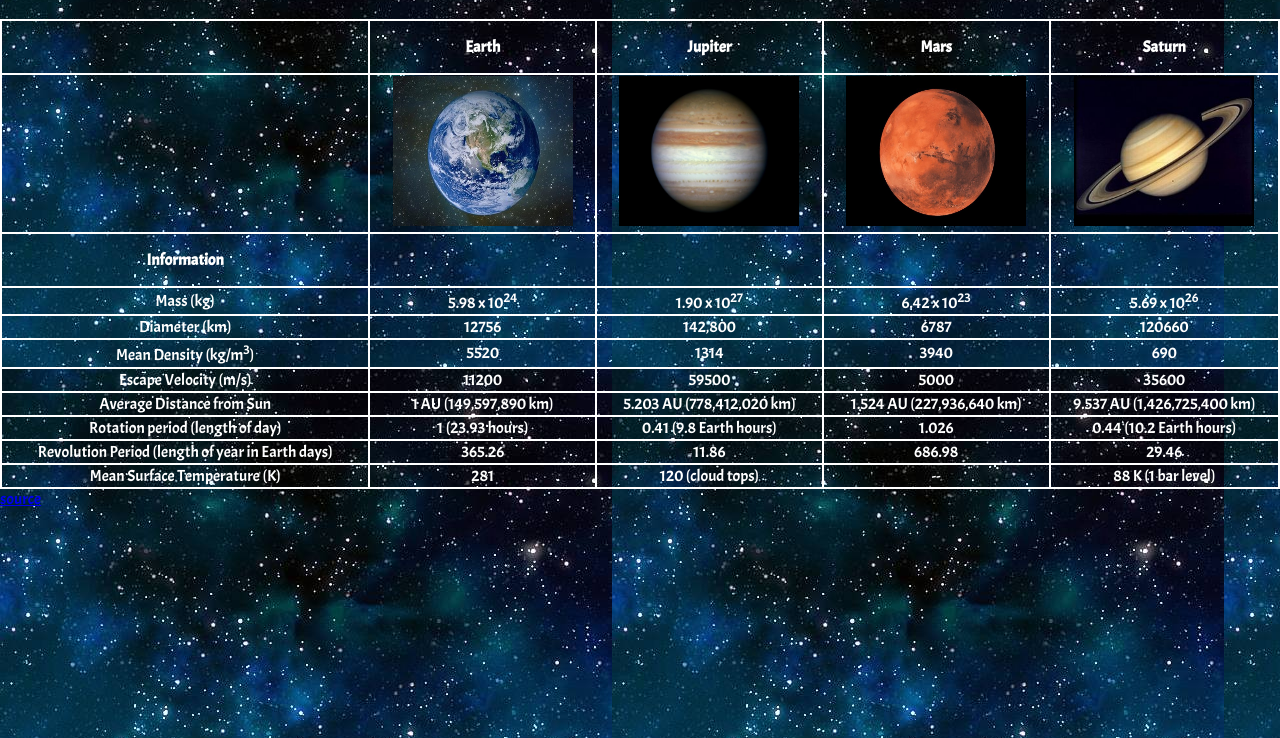
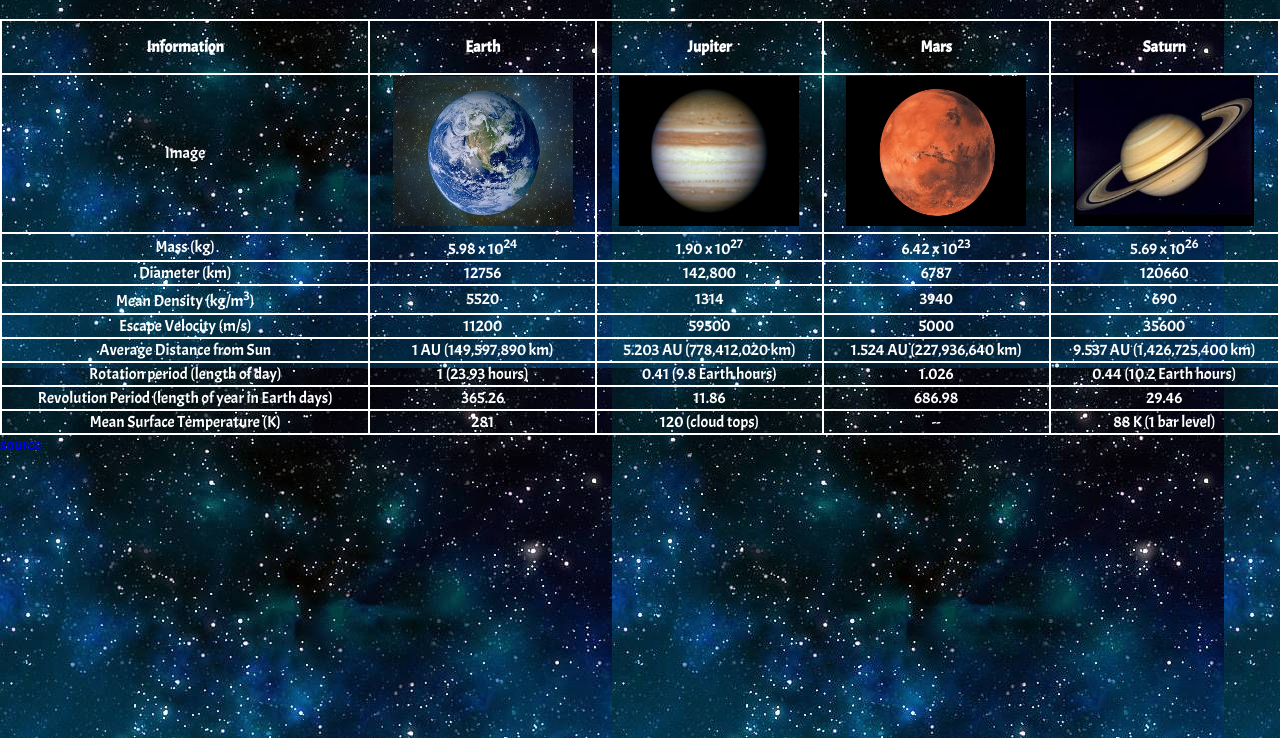
Before and after one commit to cchau2/Lab_5, a plain HTML site: page index.html in a window 1280 px wide. Shown: the part 62-800 px from the top of the page. Drawn offline with Linux system fonts and the light colour scheme.

Commit message:
Update index.html

```diff
--- a/index.html
+++ b/index.html
@@ -12,25 +12,18 @@
 			<h1>Planet Profiles</h1>
 			<table>
 				<tr>
-						<th> </th>
+					<th>Information</th>
 						<th>Earth</th>
 						<th>Jupiter</th>
 						<th>Mars</th>
 						<th>Saturn</th>
 				</tr>
 				<tr>
-						<td> </td>
+					<td>Image</td>
 						<td><img src="images/Earth.jpg" alt="Earth"></td>
 						<td><img src="images/Jupiter.jpg" alt="Jupiter"></td>
 						<td><img src="images/Mars.jpeg" alt="Mars"></td>
 						<td><img src="images/Saturn.jpg" alt="Saturn"></td>
-				</tr>
-				<tr>
-						<th>Information</th>
-						<td> </td>
-						<td> </td>
-						<td> </td>
-						<td> </td>
 				</tr>
 				<tr>
 					<td>Mass (kg)</td>
```
